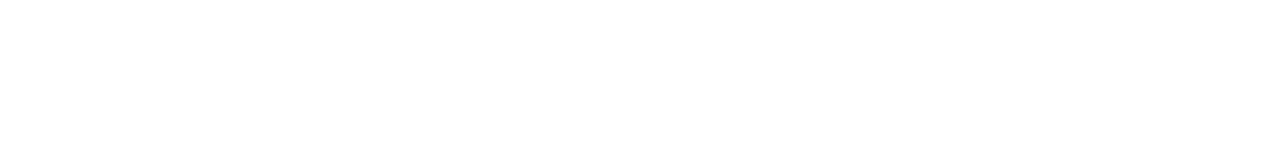
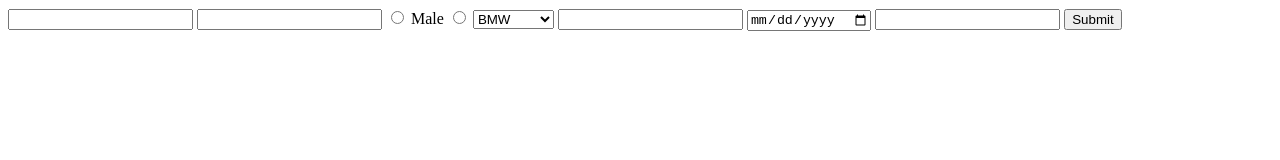
Before and after one commit to acciojob/car-insurance-form-Kishor-gn14, a website: page main.html in a window 1280 px wide. Drawn offline with Linux system fonts and the light colour scheme.

Commit message:
created a submission

```diff
--- a/main.html
+++ b/main.html
@@ -1,12 +1,32 @@
 <!DOCTYPE html>
-
 <html>
-
 <head>
 	<link rel="stylesheet" href="styles.css">
 </head>
-
 <body>
+	<form method="post">
+		<input type="text" id="name" required>
+		<label for="name"></label>
+		<input type="email" id="email" required>
+		<label for="email"></label>
+		<input type="radio" name="gender" id="male" required>
+		<label for="male">Male</label>
+		<input type="radio" name="gender" id="female" required>
+		<label for="female"></label>
+		<select name="cars" id="cars">
+			<option value="bmw">BMW</option>
+			<option value="audi">Audi</option>
+			<option value="mercedez">Mercedez</option>
+		</select>
+		<label for="cars"></label>
+		<input type="number" id="carage" required>
+		<label for="carage"></label>
+		<input type="date" id="dob" required>
+		<label for="dob"></label>
+		<input type="password" id="password" required>
+		<label for="password"></label>
+		<button type="submit">Submit</button>
+	</form>
 	<!-- the entire body must be written by student -->
     <script type="text/javascript" src="./script.js">
 </script>
```
